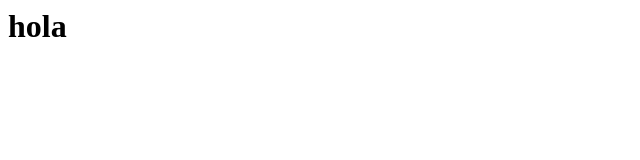
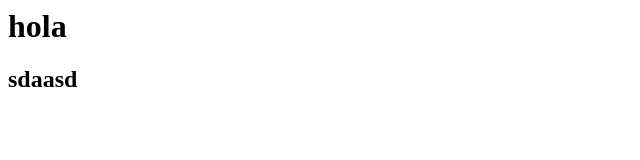
Before and after one commit to migue-vp/reggaeton, a plain HTML site: page index.html in a window 1280 px wide. Shown: the full height of the page, 0-640 px from the left. Drawn offline with Linux system fonts and the light colour scheme.

Commit message:
primer commit

```diff
--- a/index.html
+++ b/index.html
@@ -1 +1,2 @@
 <h1>hola</h1>
+<h2>sdaasd</h2>
```
